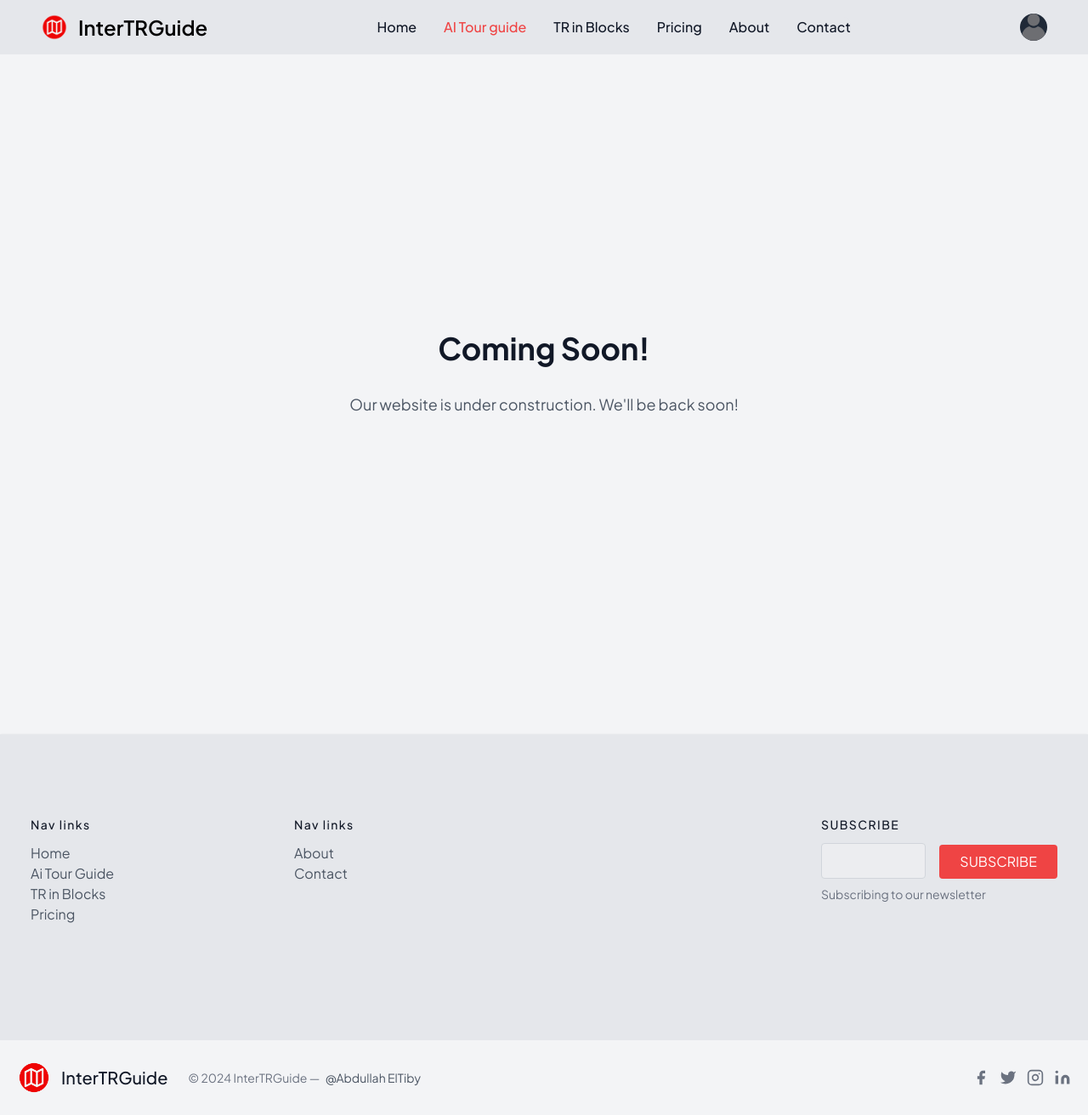
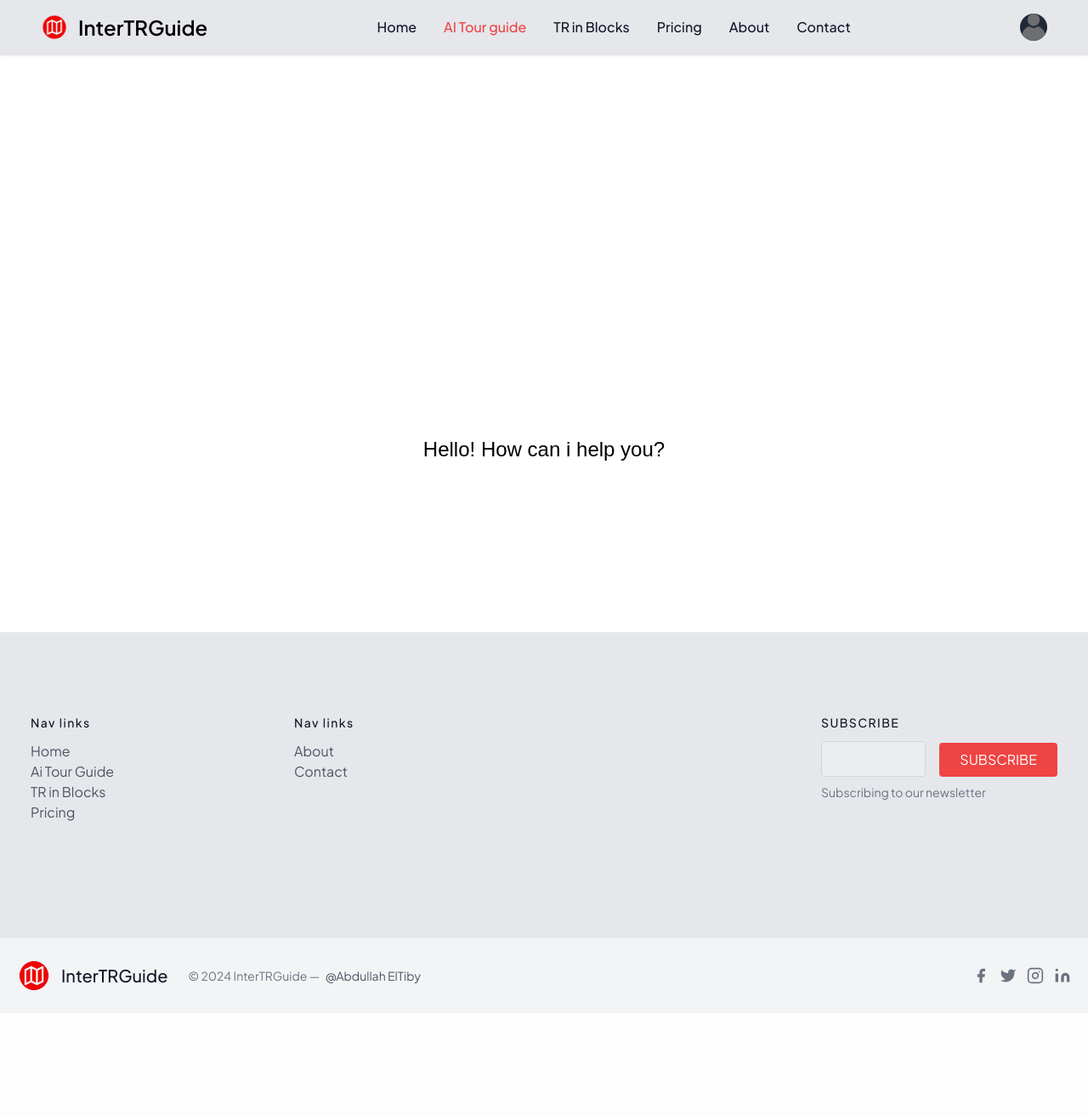
Before and after one commit to AbdullahElTiby/2.0-InterTRGuide, a Django app: page /aitg/ in a window 1280 px wide. Shown: the whole page at 85% size. After the commit the page ends 1166 px from the top, so only its background shows below. Run offline with Django 5.2, Linux system fonts and the light colour scheme; a user stored in the database is signed in; some libraries are stand-ins or nearby versions.

Commit message:
unlocked ai tour guide section and added new 3d elemnt ( circle )

```diff
--- a/intertrguide/templates/aitg.html
+++ b/intertrguide/templates/aitg.html
@@ -1,8 +1,80 @@
 
-{% extends "comingsoon.html" %}
+{% extends "base.html" %}
+
+{% block stylingInHead %}
+ #chat-container {
+    font-size: 24px;
+    font-family: Arial, sans-serif;
+    padding: 20px;
+    display: flex;
+    justify-content: center;
+    align-items: center;
+    height: 85vh; /* Full viewport height */
+    text-align: center;
+  }
+
+  #chat-text{
+    padding-top:250px;
+  }
+
+  .spline-container {
+    position: absolute;
+    top: 0px;
+    left: 0;
+    width: 100%;
+    height: 100%;
+    z-index: -1; /* Places the viewer behind other content */
+  }
+
+
+
+{% endblock stylingInHead %}
 
 {% block pagetitle %}
     Ai Tour Guide
 {% endblock pagetitle %}
 
+{% block maincontent %}
+  <div id="chat-container">
+    <span id="chat-text"></span>
+  </div>
+<div class="3d-container">
+
+    <script type="module" src="https://unpkg.com/@splinetool/viewer@1.9.35/build/spline-viewer.js"></script>
+    <spline-viewer class="spline-container" url="https://prod.spline.design/skYaa7t4D1ZAnkxa/scene.splinecode"></spline-viewer>
+</div>
+
+
+
+
+
+{% endblock maincontent %}
+
 {% block isactivee %}text-red-500{% endblock isactivee %}
+
+{% block script %}
+
+<script>
+    // Your target text for the animation
+    const message = "Hello! How can i help you?";
+
+    // Split the text into characters and inject them into the container
+    const textContainer = document.getElementById("chat-text");
+    textContainer.innerHTML = message
+      .split("")
+      .map(char => `<span class="letter">${char}</span>`)
+      .join("");
+
+    // Use GSAP to animate each character
+    gsap.from(".letter", {
+      opacity: 0,
+      duration: 0.05,
+      ease: "power2.inOut",
+      stagger: 0.05 // Delay between each letter for the typing effect
+    });
+  </script>
+
+{% endblock script %}
+
+{% block scripts %}
+{% endblock scripts %}
--- a/intertrguide/templates/base.html
+++ b/intertrguide/templates/base.html
@@ -18,10 +18,15 @@
     href="https://cdnjs.cloudflare.com/ajax/libs/animate.css/4.1.1/animate.min.css"
   />
 
+  <script src="https://cdnjs.cloudflare.com/ajax/libs/gsap/3.11.2/gsap.min.js"></script>
+
+
 <style>
     body {
         font-family: 'Plus Jakarta Sans', sans-serif;
     }
+
+	{% block stylingInHead %}{% endblock stylingInHead %}
 </style>
 	<link rel="icon" href="{% static 'app/icon png.png' %}" type="image/x-icon">
 	<style>
@@ -332,5 +337,13 @@
 
   </div>
   {% endblock DS %}
+
+  {% block script %}
+
+  {% endblock script %}
+
+  {% block scripts %}{% endblock scripts %}
+
+
 </body>
 </html>
```
Also changed, not shown: intertrguide/db.sqlite3.
